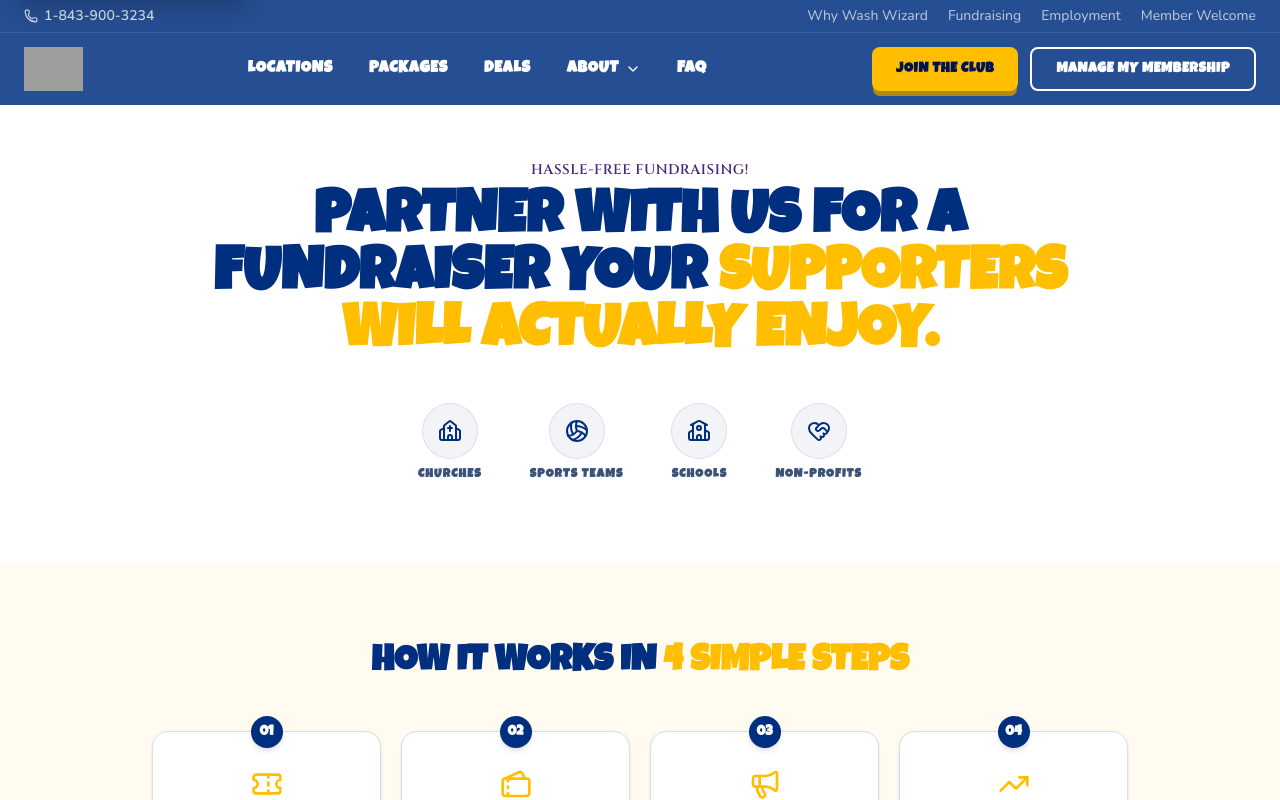
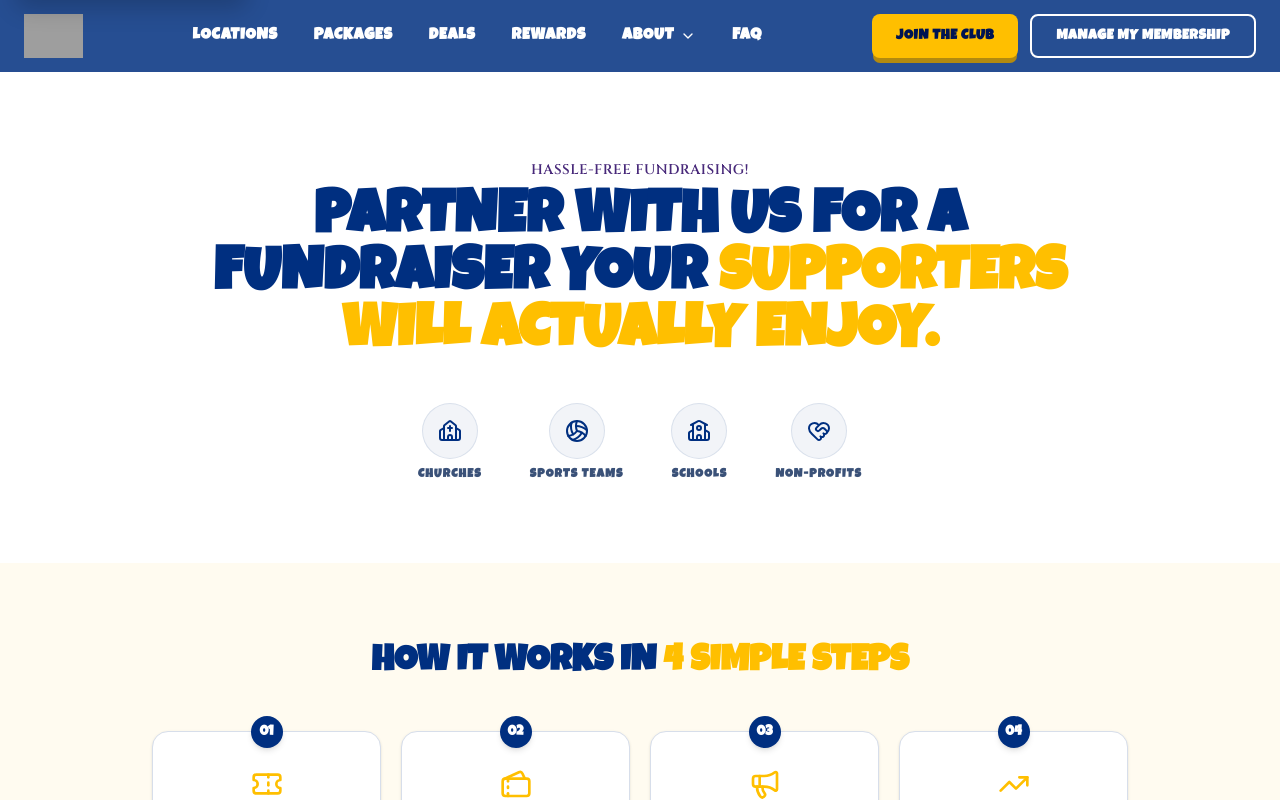
Before and after one commit to nautilusengineering/wash-wizard-carwash-site, a Next.js app: page /fundraising in a window 1280 px wide. Shown: the top 800 px of the page. Built offline with nearby package versions, Linux system fonts and the light colour scheme; grey boxes are pictures that could not be loaded; a web font is replaced by a local one.

Commit message:
feat(nav): remove header utility bar and /our-history page

```diff
--- a/src/app/our-history/page.tsx
+++ /dev/null
@@ -1,107 +0,0 @@
-import SubscribeBanner from "@/components/SubscribeBanner";
-import { Wand, Star } from "lucide-react";
-
-export const metadata = {
-  title: "Our History | Wash Wizard Car Wash",
-  description:
-    "From a single bay in 1995 to three tunnels across the Lowcountry — the timeline of Wash Wizard Car Wash.",
-};
-
-const milestones = [
-  {
-    year: "1995",
-    spell: "The First Incantation",
-    title: "The Wizard Arrives",
-    body: "Wash Wizard opens its very first bay in Summerville with a single goal: cleaner cars, faster, friendlier.",
-  },
-  {
-    year: "2005",
-    spell: "A Greater Enchantment",
-    title: "Tunnel Wizardry",
-    body: "We retire the old single-bay wash and build our first dedicated tunnel — 100 feet of soft-touch sorcery.",
-  },
-  {
-    year: "2015",
-    spell: "The Spell Spreads",
-    title: "Lowcountry Expansion",
-    body: "Wash Wizard Ladson Road opens its doors. The wizard's reach now spans two counties.",
-  },
-  {
-    year: "2020",
-    spell: "A Binding Spell",
-    title: "Unlimited Era",
-    body: "The Unlimited Wash Club launches with license plate recognition — no app, no scan, no friction.",
-  },
-  {
-    year: "2023",
-    spell: "The Crown Jewel",
-    title: "Graphene Crown",
-    body: "The King's Graphene package debuts — a true graphene ceramic coating, applied automatically inside the tunnel.",
-  },
-  {
-    year: "Today",
-    spell: "The Legend Continues",
-    title: "Three Tunnels, One Club",
-    body: "Three locations, one unlimited club, infinite shine. The magic keeps growing.",
-  },
-];
-
-export default function OurHistoryPage() {
-  return (
-    <>
-      <section className="bg-background pt-32 lg:pt-40 pb-20 lg:pb-28">
-        <div className="mx-auto max-w-3xl px-4 lg:px-6">
-
-          {/* Page header */}
-          <div className="text-center mb-14 lg:mb-20">
-            <h1 className="font-heading font-bold uppercase text-4xl sm:text-5xl lg:text-6xl text-primary leading-[0.95]">
-              The wizard&apos;s <span className="text-accent">chronicle</span>
-            </h1>
-            <p className="mt-5 text-base sm:text-lg text-foreground/65 max-w-md mx-auto leading-relaxed">
-              Every great wizard has a story. Ours starts with a muddy car and a dream.
-            </p>
-          </div>
-
-          {/* Chronicle entries */}
-          <div className="flex flex-col gap-6">
-            {milestones.map((m, i) => (
-              <div key={m.year} className="relative">
-                {/* Connector line between cards */}
-                {i < milestones.length - 1 && (
-                  <div className="absolute left-1/2 -translate-x-1/2 bottom-0 translate-y-full h-6 w-px bg-magic/25 z-10" />
-                )}
-
-                <div className="relative rounded-[1.25rem]bg-white border-[4px] border-double border-magic/30 shadow-lg px-7 sm:px-12 py-8">
-                  {/* Corner wands */}
-                  <Wand className="absolute top-4 left-4 w-3.5 h-3.5 text-accent/40 rotate-[-20deg]" />
-                  <Wand className="absolute top-4 right-4 w-3.5 h-3.5 text-accent/40 rotate-[20deg] scale-x-[-1]" />
-
-                  <div className="text-center">
-                    {/* Year badge */}
-                    <div className="inline-flex items-center gap-2 bg-accent text-accent-foreground rounded-full px-5 py-1.5 font-heading font-bold uppercase text-sm tracking-widest mb-3 shadow">
-                      <Star className="w-3 h-3 fill-current" />
-                      {m.year}
-                    </div>
-
-                    {/* Title */}
-                    <h2 className="font-heading font-bold uppercase text-2xl sm:text-3xl text-primary leading-[0.95] mb-4">
-                      {m.title}
-                    </h2>
-
-                    {/* Body */}
-                    <p className="text-base text-foreground/70 leading-relaxed max-w-lg mx-auto">
-                      {m.body}
-                    </p>
-                  </div>
-                </div>
-              </div>
-            ))}
-          </div>
-
-        </div>
-      </section>
-
-      <SubscribeBanner />
-    </>
-  );
-}
--- a/src/components/Footer.tsx
+++ b/src/components/Footer.tsx
@@ -13,7 +13,6 @@ const shopLinks = [
 const aboutLinks = [
   { label: "About Wash Wizard", href: "/about" },
   { label: "The Wash Wizard Difference", href: "/the-wash-wizard-difference" },
-  { label: "Our History", href: "/our-history" },
   { label: "Tale of the Wash Wizard", href: "/tale-of-the-wash-wizard" },
 ];
 
--- a/src/components/Header.tsx
+++ b/src/components/Header.tsx
@@ -21,6 +21,7 @@ const navItems: NavItem[] = [
   { label: "Locations", href: "/locations" },
   { label: "Packages", href: "/packages" },
   { label: "Deals", href: "/washwizard-deals" },
+  { label: "Rewards", href: "/rewards" },
   {
     label: "About",
     children: [
@@ -29,7 +30,6 @@ const navItems: NavItem[] = [
         label: "The Wash Wizard Difference",
         href: "/the-wash-wizard-difference",
       },
-      { label: "Our History", href: "/our-history" },
       { label: "Tale of the Wash Wizard", href: "/tale-of-the-wash-wizard" },
       { label: "Member Welcome", href: "/welcome" },
       { label: "Fundraising", href: "/fundraising" },
@@ -64,44 +64,6 @@ export default function Header() {
           : "bg-primary/85 backdrop-blur-sm",
       )}
     >
-      {/* Utility bar */}
-      <div className="hidden lg:block border-b border-white/10">
-        <div className="mx-auto max-w-7xl px-6 flex items-center justify-between gap-6 py-1.5">
-          <a
-            href={PHONE_HREF}
-            className="text-sm font-semibold text-white/80 hover:text-accent flex items-center gap-1.5 transition-colors"
-          >
-            <Phone className="w-3.5 h-3.5" /> {PHONE}
-          </a>
-          <div className="flex items-center gap-5 text-sm text-white/70">
-            <Link
-              href="/the-wash-wizard-difference"
-              className="hover:text-white transition-colors"
-            >
-              Why Wash Wizard
-            </Link>
-            <Link
-              href="/fundraising"
-              className="hover:text-white transition-colors"
-            >
-              Fundraising
-            </Link>
-            <Link
-              href="/employment"
-              className="hover:text-white transition-colors"
-            >
-              Employment
-            </Link>
-            <Link
-              href="/welcome"
-              className="hover:text-white transition-colors"
-            >
-              Member Welcome
-            </Link>
-          </div>
-        </div>
-      </div>
-
       {/* Main nav */}
       <div className="mx-auto max-w-7xl px-4 lg:px-6">
         <div className="flex items-center justify-between h-16 lg:h-18 gap-6">
```
